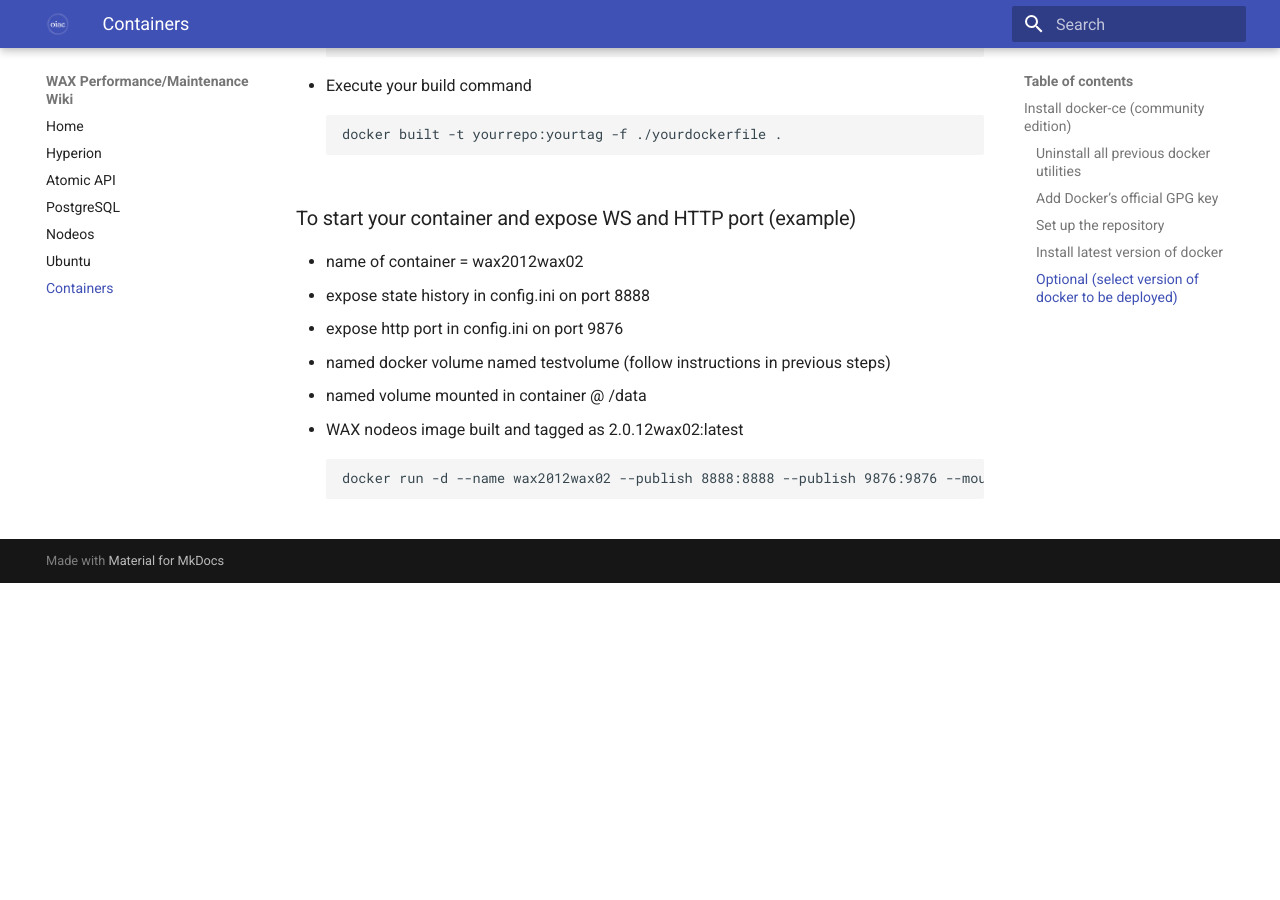
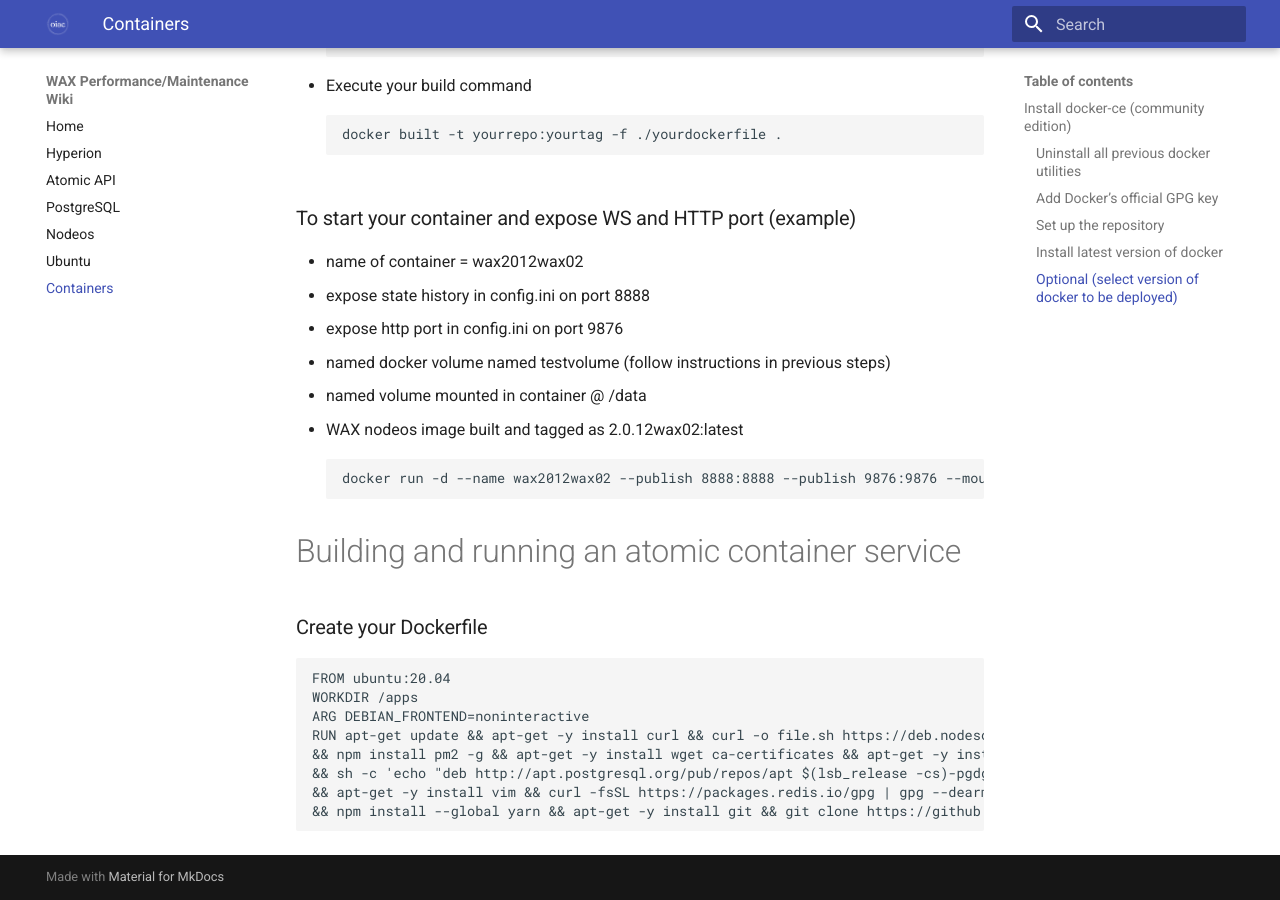
Before and after one commit to oneinacillian/wiki, an MkDocs documentation site: the page built from docs/containers.md, in a window 1280 px wide and 900 px high, scrolled down 4316 px. Built offline with MkDocs 1.6.1 and Material for MkDocs 9.7.7, drawn with Linux system fonts in a browser that asks for light colours; before the commit the page ends 4899 px from its top, so only the background shows below that.

Commit message:
updating

````diff
--- a/docs/containers.md
+++ b/docs/containers.md
@@ -175,3 +175,17 @@
 ```
 docker run -d --name wax2012wax02 --publish 8888:8888 --publish 9876:9876 --mount source=testvolume,target=/data --tty 2.0.12wax02:latest
 ```
+
+# Building and running an atomic container service
+
+### Create your Dockerfile
+```
+FROM ubuntu:20.04
+WORKDIR /apps
+ARG DEBIAN_FRONTEND=noninteractive
+RUN apt-get update && apt-get -y install curl && curl -o file.sh https://deb.nodesource.com/setup_16.x && chmod +x file.sh && ./file.sh && apt-get install -y nodejs \
+&& npm install pm2 -g && apt-get -y install wget ca-certificates && apt-get -y install wget && wget --quiet -O - https://www.postgresql.org/media/keys/ACCC4CF8.asc | apt-key add - \
+&& sh -c 'echo "deb http://apt.postgresql.org/pub/repos/apt $(lsb_release -cs)-pgdg main" > /etc/apt/sources.list.d/pgdg.list' && apt-get update && apt-get -y install postgresql postgresql-contrib \
+&& apt-get -y install vim && curl -fsSL https://packages.redis.io/gpg | gpg --dearmor -o /usr/share/keyrings/redis-archive-keyring.gpg && echo "deb [signed-by=/usr/share/keyrings/redis-archive-keyring.gpg] https://packages.redis.io/deb $(lsb_release -cs) main" | tee /etc/apt/sources.list.d/redis.list && apt-get update && apt-get -y install redis \
+&& npm install --global yarn && apt-get -y install git && git clone https://github.com/pinknetworkx/eosio-contract-api.git && cd /apps/eosio-contract-api && yarn install
+```
````
